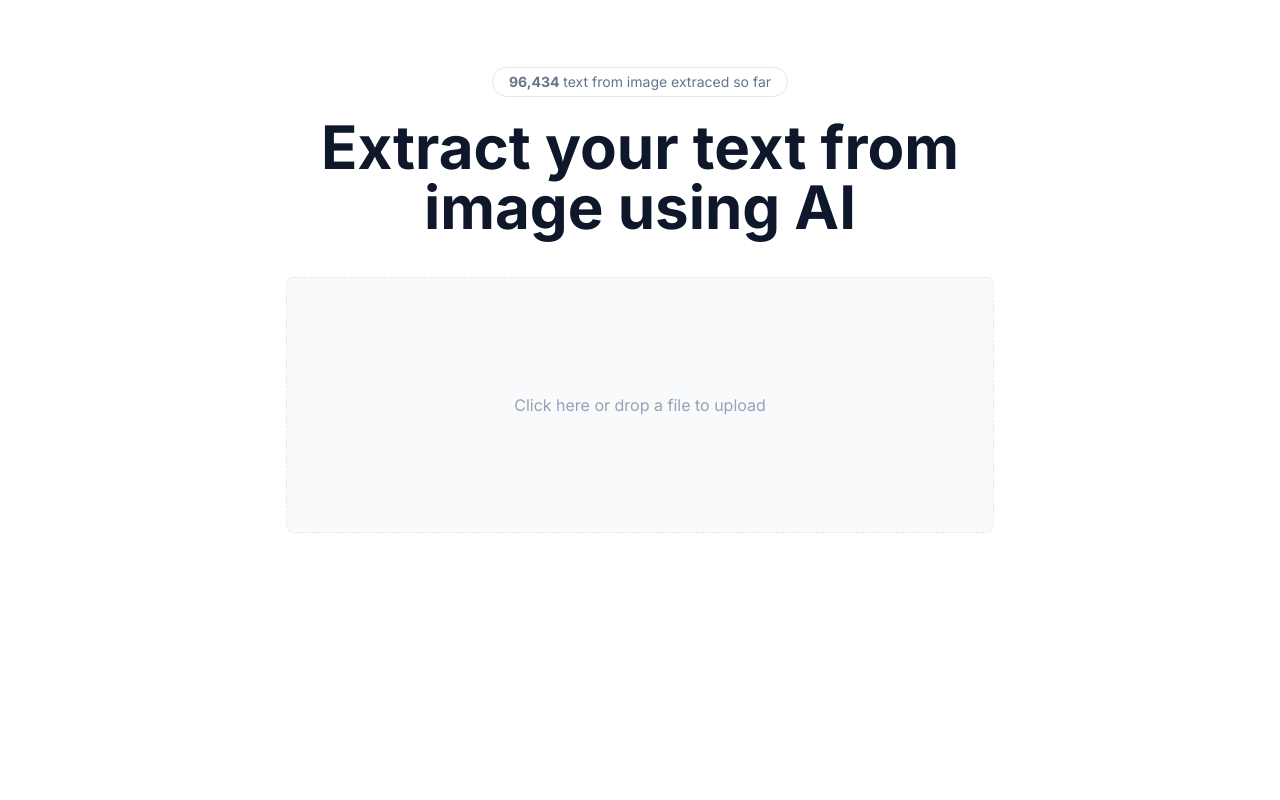
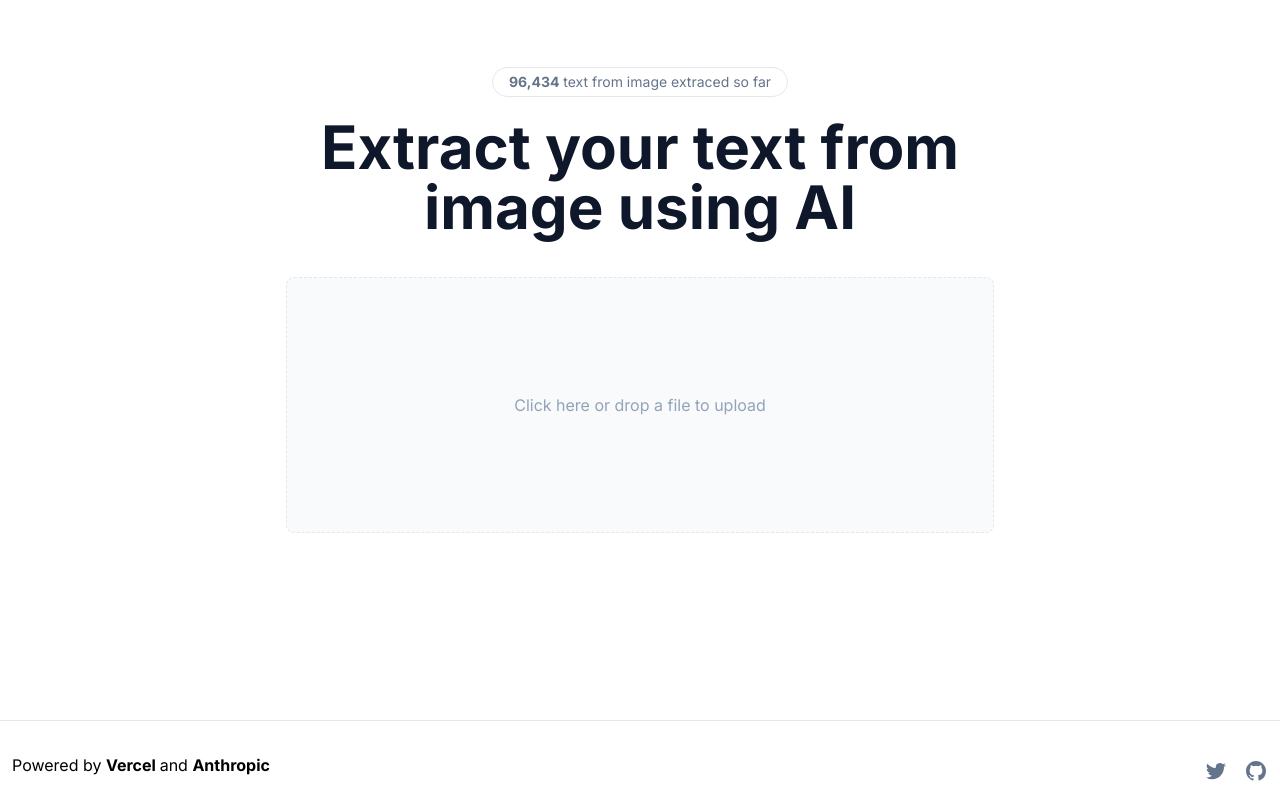
Before and after one commit to abdtriedcoding/snaptext, a Next.js app: page / in a window 1280 px wide. Shown: the part 188-988 px from the top of the page. Before the commit the page ends 888 px from the top, so only its background shows below. Built offline with nearby package versions, Linux system fonts and the light colour scheme.

Commit message:
add footer

```diff
--- a/app/layout.tsx
+++ b/app/layout.tsx
@@ -2,6 +2,7 @@
 import { Inter } from "next/font/google";
 import "./globals.css";
 import Header from "@/components/header";
+import Footer from "@/components/footer";
 
 const inter = Inter({ subsets: ["latin"] });
 
@@ -22,6 +23,7 @@
         <main className="flex flex-1 w-full flex-col items-center justify-center text-center px-4 h-full">
           {children}
         </main>
+        <Footer />
       </body>
     </html>
   );
--- /dev/null
+++ b/components/footer.tsx
@@ -0,0 +1,54 @@
+import Link from "next/link";
+
+export default function Footer() {
+  return (
+    <footer className="text-center h-16 sm:h-20 w-full sm:pt-2 pt-4 border-t mt-5 flex sm:flex-row flex-col justify-between items-center px-3 space-y-3 sm:mb-0 mb-3">
+      <div>
+        Powered by{" "}
+        <a
+          href="https://nextjs.org"
+          target="_blank"
+          rel="noreferrer"
+          className="font-bold hover:underline transition underline-offset-2"
+        >
+          Vercel{" "}
+        </a>
+        and{" "}
+        <a
+          href="https://www.anthropic.com"
+          target="_blank"
+          rel="noreferrer"
+          className="font-bold hover:underline transition underline-offset-2"
+        >
+          Anthropic
+        </a>
+      </div>
+      <div className="flex space-x-4 pb-4 sm:pb-0">
+        <Link
+          href="https://twitter.com/abdtriedcoding"
+          className="group"
+          aria-label="TaxPal on Twitter"
+        >
+          <svg
+            aria-hidden="true"
+            className="h-6 w-6 fill-slate-500 group-hover:fill-slate-700"
+          >
+            <path d="M8.29 20.251c7.547 0 11.675-6.253 11.675-11.675 0-.178 0-.355-.012-.53A8.348 8.348 0 0 0 22 5.92a8.19 8.19 0 0 1-2.357.646 4.118 4.118 0 0 0 1.804-2.27 8.224 8.224 0 0 1-2.605.996 4.107 4.107 0 0 0-6.993 3.743 11.65 11.65 0 0 1-8.457-4.287 4.106 4.106 0 0 0 1.27 5.477A4.073 4.073 0 0 1 2.8 9.713v.052a4.105 4.105 0 0 0 3.292 4.022 4.093 4.093 0 0 1-1.853.07 4.108 4.108 0 0 0 3.834 2.85A8.233 8.233 0 0 1 2 18.407a11.615 11.615 0 0 0 6.29 1.84" />
+          </svg>
+        </Link>
+        <Link
+          href="https://github.com/abdtriedcoding"
+          className="group"
+          aria-label="TaxPal on GitHub"
+        >
+          <svg
+            aria-hidden="true"
+            className="h-6 w-6 fill-slate-500 group-hover:fill-slate-700"
+          >
+            <path d="M12 2C6.477 2 2 6.484 2 12.017c0 4.425 2.865 8.18 6.839 9.504.5.092.682-.217.682-.483 0-.237-.008-.868-.013-1.703-2.782.605-3.369-1.343-3.369-1.343-.454-1.158-1.11-1.466-1.11-1.466-.908-.62.069-.608.069-.608 1.003.07 1.531 1.032 1.531 1.032.892 1.53 2.341 1.088 2.91.832.092-.647.35-1.088.636-1.338-2.22-.253-4.555-1.113-4.555-4.951 0-1.093.39-1.988 1.029-2.688-.103-.253-.446-1.272.098-2.65 0 0 .84-.27 2.75 1.026A9.564 9.564 0 0 1 12 6.844a9.59 9.59 0 0 1 2.504.337c1.909-1.296 2.747-1.027 2.747-1.027.546 1.379.202 2.398.1 2.651.64.7 1.028 1.595 1.028 2.688 0 3.848-2.339 4.695-4.566 4.943.359.309.678.92.678 1.855 0 1.338-.012 2.419-.012 2.747 0 .268.18.58.688.482A10.02 10.02 0 0 0 22 12.017C22 6.484 17.522 2 12 2Z" />
+          </svg>
+        </Link>
+      </div>
+    </footer>
+  );
+}
```
